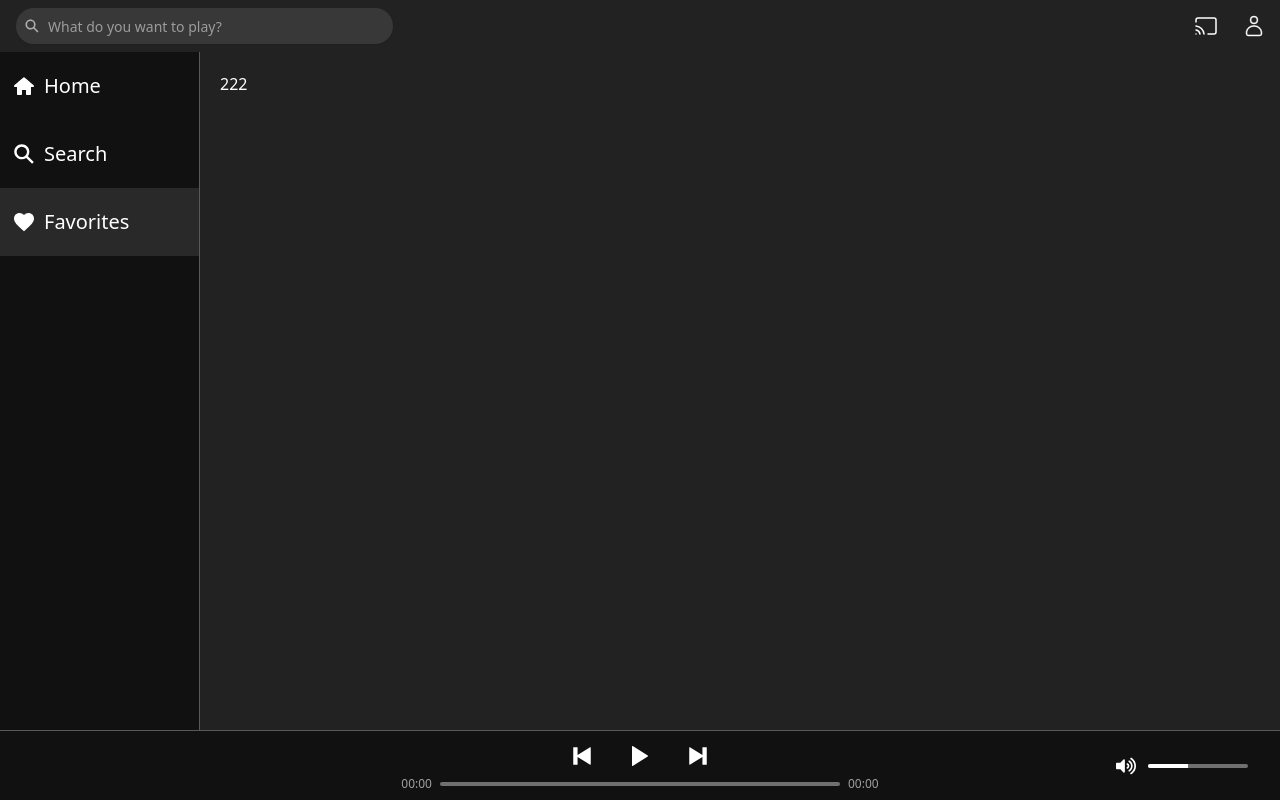
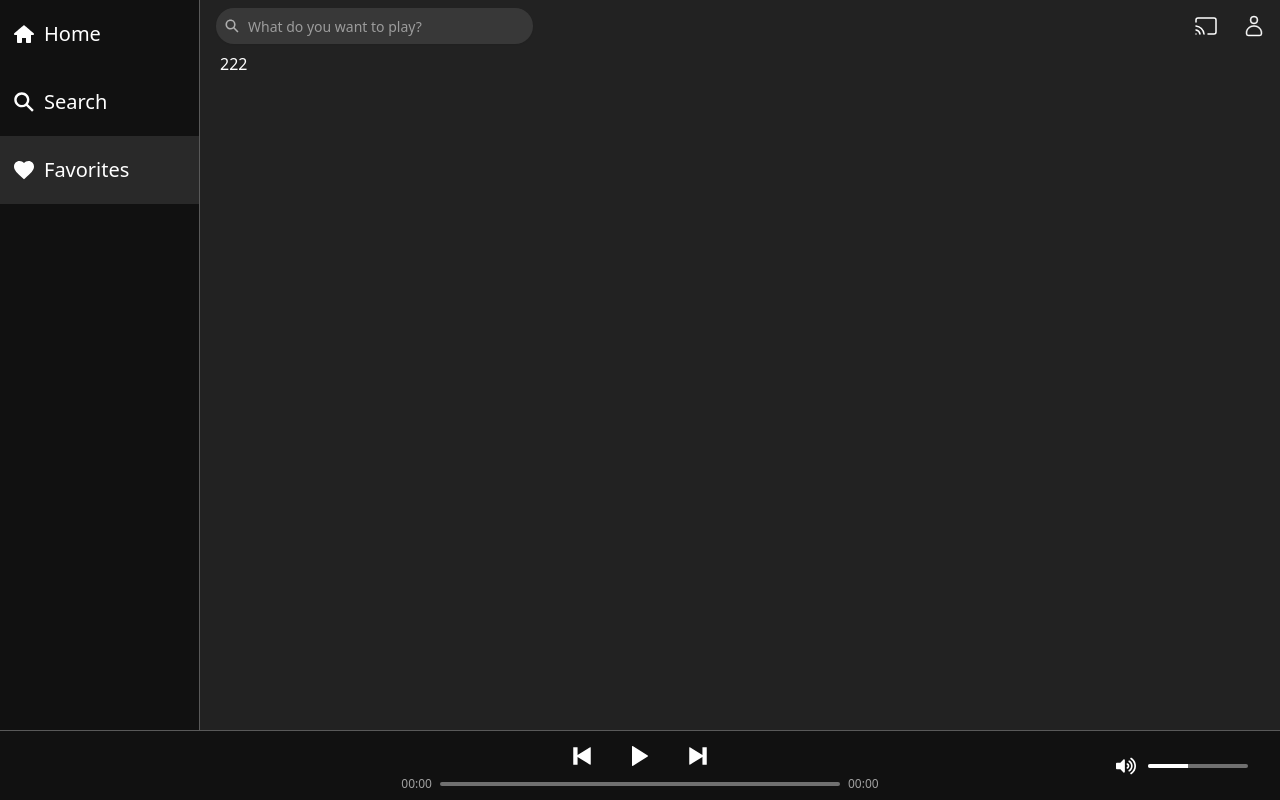
Before and after one commit to RomanPunko/listen-music-app, a React (Vite) app: page /favorite in a window 1280 px wide. Built offline with nearby package versions, Linux system fonts and the light colour scheme.

Commit message:
fix: layout

```diff
--- a/src/components/layout/Layout.tsx
+++ b/src/components/layout/Layout.tsx
@@ -9,14 +9,16 @@ interface ILayoutProps {
 
 const Layout: React.FC<ILayoutProps> = ({ children }) => {
   return (
-    <div className="flex flex-col bg-primary text-text h-screen">
+<div className="h-screen flex flex-col bg-primary text-text">
+  <div className="flex flex-grow">
+    <SideBar/>
+    <div className="flex flex-col flex-grow">
       <Header />
-      <div className="flex flex-grow">
-        <SideBar />
-        <main className="flex-grow overflow-y-auto p-5">{children}</main>
-      </div>
-      <AudioPlayer />
+      <main className="flex-grow overflow-y-auto p-5 pt-0">{children}</main>
     </div>
+  </div>
+  <AudioPlayer />
+</div>
   );
 };
 
```
